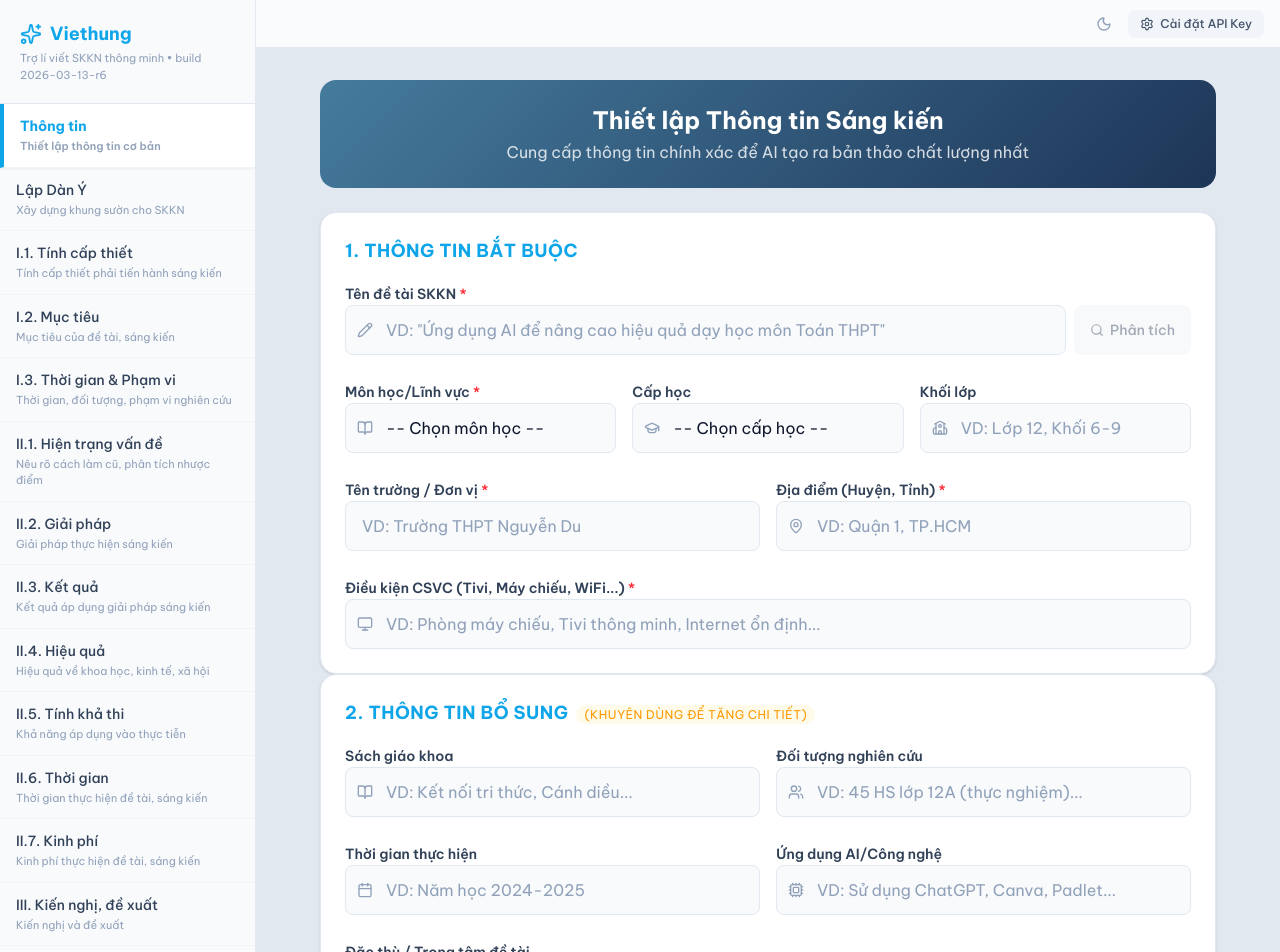
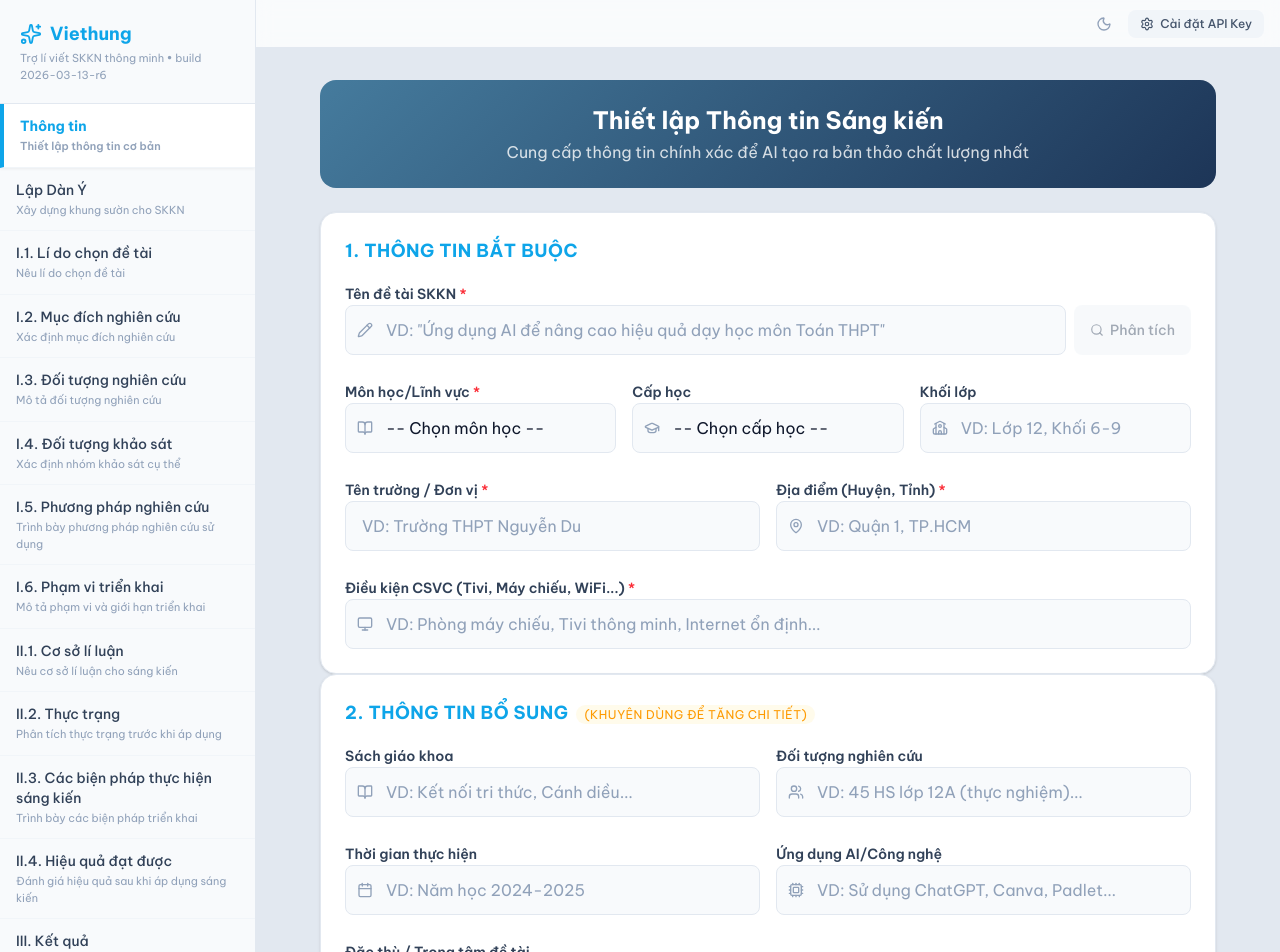
Before and after one commit to viethungnvmt-maker/skknpro, a React (Vite) app: page / in a window 1280 px wide. Shown: the top 952 px of the page. Built offline with nearby package versions, Linux system fonts and the light colour scheme.

Commit message:
Add files via upload

```diff
--- a/src/App.tsx
+++ b/src/App.tsx
@@ -42,22 +42,48 @@
 
 // Section names for writing steps
 const SECTION_MAP: { [key: number]: string } = {
-  2: 'I.1. Tính cấp thiết phải tiến hành sáng kiến',
-  3: 'I.2. Mục tiêu của đề tài, sáng kiến',
-  4: 'I.3. Thời gian, đối tượng, phạm vi nghiên cứu',
-  5: 'II.1. Hiện trạng vấn đề',
-  6: 'II.2. Giải pháp thực hiện sáng kiến',
-  7: 'II.3. Kết quả sau khi áp dụng giải pháp sáng kiến',
-  8: 'II.4. Hiệu quả của sáng kiến',
-  9: 'II.5. Tính khả thi',
-  10: 'II.6. Thời gian thực hiện',
-  11: 'II.7. Kinh phí thực hiện',
-  12: 'III. Kiến nghị, đề xuất',
+  2: 'I.1. Lí do chọn đề tài',
+  3: 'I.2. Mục đích nghiên cứu',
+  4: 'I.3. Đối tượng nghiên cứu',
+  5: 'I.4. Đối tượng khảo sát',
+  6: 'I.5. Phương pháp nghiên cứu',
+  7: 'I.6. Phạm vi triển khai',
+  8: 'II.1. Cơ sở lí luận',
+  9: 'II.2. Thực trạng',
+  10: 'II.3. Các biện pháp thực hiện sáng kiến',
+  11: 'II.4. Hiệu quả đạt được sau khi áp dụng sáng kiến',
+  12: 'III. Kết quả',
 };
 
 // Step 13 is export/review of all sections// Step 13 is export/review of all sections
 const REVIEW_MAP: { [key: number]: number } = {};
 const SECTION_ORDER = Object.values(SECTION_MAP);
+
+const SECTION_NAME_MIGRATION: Record<string, string> = {
+  'I.1. Tính cấp thiết phải tiến hành sáng kiến': 'I.1. Lí do chọn đề tài',
+  'I.2. Mục tiêu của đề tài, sáng kiến': 'I.2. Mục đích nghiên cứu',
+  'I.3. Thời gian, đối tượng, phạm vi nghiên cứu': 'I.3. Đối tượng nghiên cứu',
+  'II.1. Hiện trạng vấn đề': 'II.2. Thực trạng',
+  'II.2. Giải pháp thực hiện sáng kiến': 'II.3. Các biện pháp thực hiện sáng kiến',
+  'II.3. Kết quả sau khi áp dụng giải pháp sáng kiến': 'III. Kết quả',
+  'II.4. Hiệu quả của sáng kiến': 'II.4. Hiệu quả đạt được sau khi áp dụng sáng kiến',
+  'II.5. Tính khả thi': 'II.4. Hiệu quả đạt được sau khi áp dụng sáng kiến',
+  'II.6. Thời gian thực hiện': 'I.6. Phạm vi triển khai',
+  'II.7. Kinh phí thực hiện': 'II.3. Các biện pháp thực hiện sáng kiến',
+  'III. Kiến nghị, đề xuất': 'III. Kết quả',
+};
+
+const remapSectionKeys = (sections: Record<string, string>) => Object.entries(sections || {}).reduce<Record<string, string>>((acc, [name, value]) => {
+  const mappedName = SECTION_NAME_MIGRATION[name] || name;
+  const current = acc[mappedName] || '';
+  const incoming = String(value || '');
+
+  if (!current || estimateWordCount(incoming) > estimateWordCount(current)) {
+    acc[mappedName] = incoming;
+  }
+
+  return acc;
+}, {});
 
 const serializeLengthPlans = (plans: ReturnType<typeof getAllSectionLengthPlans>) =>
   plans.reduce<Record<string, LockedLengthPlan>>((acc, { sectionName, ...plan }) => {
@@ -130,9 +156,12 @@
 const MAX_EXPORT_SECTIONS_PER_PASS = 4;
 const APP_BUILD_TAG = '2026-03-13-r6';
 const normalizeLoadedData = (candidate: SKKNData): SKKNData => {
+  const normalizedSections = remapSectionKeys(candidate.sections || {});
+
   if (!candidate.confirmedRequirements) {
     return {
       ...candidate,
+      sections: normalizedSections,
       lockedInfo: null,
       lockedPageLimit: '',
       lockedLengthPlans: {},
@@ -145,6 +174,7 @@
 
   return {
     ...candidate,
+    sections: normalizedSections,
     lockedInfo,
     lockedPageLimit,
     lockedLengthPlans,
@@ -168,27 +198,27 @@
         const parsed = JSON.parse(oldSaved);
         // Map old section names to new section names
         const sectionMigration: { [key: string]: string } = {
-          'I. Đặt vấn đề': 'I.1. Tính cấp thiết phải tiến hành sáng kiến',
-          'II.1. Hiện trạng vấn đề': 'II.1. Hiện trạng vấn đề',
-          'II.2. Giải pháp thực hiện sáng kiến': 'II.2. Giải pháp thực hiện sáng kiến',
-          'II.3. Kết quả sau khi áp dụng giải pháp sáng kiến': 'II.3. Kết quả sau khi áp dụng giải pháp sáng kiến',
-          'II.4. Hiệu quả của sáng kiến': 'II.4. Hiệu quả của sáng kiến',
-          'II.5. Tính khả thi': 'II.5. Tính khả thi',
-          'II.6-7. Thời gian & Kinh phí thực hiện': 'II.6. Thời gian thực hiện',
-          'III. Kiến nghị, đề xuất': 'III. Kiến nghị, đề xuất',
+          'I. Đặt vấn đề': 'I.1. Lí do chọn đề tài',
+          'II.1. Hiện trạng vấn đề': 'II.2. Thực trạng',
+          'II.2. Giải pháp thực hiện sáng kiến': 'II.3. Các biện pháp thực hiện sáng kiến',
+          'II.3. Kết quả sau khi áp dụng giải pháp sáng kiến': 'III. Kết quả',
+          'II.4. Hiệu quả của sáng kiến': 'II.4. Hiệu quả đạt được sau khi áp dụng sáng kiến',
+          'II.5. Tính khả thi': 'II.4. Hiệu quả đạt được sau khi áp dụng sáng kiến',
+          'II.6-7. Thời gian & Kinh phí thực hiện': 'I.6. Phạm vi triển khai',
+          'III. Kiến nghị, đề xuất': 'III. Kết quả',
         };
         const legacyCurrentSections: { [key: string]: string } = {
-          'I.1. T�nh c?p thi?t ph?i ti?n h�nh s�ng ki?n': 'I.1. Tính cấp thiết phải tiến hành sáng kiến',
-          'I.2. M?c ti�u c?a d? t�i, s�ng ki?n': 'I.2. Mục tiêu của đề tài, sáng kiến',
-          'I.3. Th?i gian, d?i tu?ng, ph?m vi nghi�n c?u': 'I.3. Thời gian, đối tượng, phạm vi nghiên cứu',
-          'II.1. Hi?n tr?ng v?n d?': 'II.1. Hiện trạng vấn đề',
-          'II.2. Gi?i ph�p th?c hi?n s�ng ki?n': 'II.2. Giải pháp thực hiện sáng kiến',
-          'II.3. K?t qu? sau khi �p d?ng gi?i ph�p s�ng ki?n': 'II.3. Kết quả sau khi áp dụng giải pháp sáng kiến',
-          'II.4. Hi?u qu? c?a s�ng ki?n': 'II.4. Hiệu quả của sáng kiến',
-          'II.5. T�nh kh? thi': 'II.5. Tính khả thi',
-          'II.6. Th?i gian th?c hi?n': 'II.6. Thời gian thực hiện',
-          'II.7. Kinh ph� th?c hi?n': 'II.7. Kinh phí thực hiện',
-          'III. Ki?n ngh?, d? xu?t': 'III. Kiến nghị, đề xuất',
+          'I.1. T�nh c?p thi?t ph?i ti?n h�nh s�ng ki?n': 'I.1. Lí do chọn đề tài',
+          'I.2. M?c ti�u c?a d? t�i, s�ng ki?n': 'I.2. Mục đích nghiên cứu',
+          'I.3. Th?i gian, d?i tu?ng, ph?m vi nghi�n c?u': 'I.3. Đối tượng nghiên cứu',
+          'II.1. Hi?n tr?ng v?n d?': 'II.2. Thực trạng',
+          'II.2. Gi?i ph�p th?c hi?n s�ng ki?n': 'II.3. Các biện pháp thực hiện sáng kiến',
+          'II.3. K?t qu? sau khi �p d?ng gi?i ph�p s�ng ki?n': 'III. Kết quả',
+          'II.4. Hi?u qu? c?a s�ng ki?n': 'II.4. Hiệu quả đạt được sau khi áp dụng sáng kiến',
+          'II.5. T�nh kh? thi': 'II.4. Hiệu quả đạt được sau khi áp dụng sáng kiến',
+          'II.6. Th?i gian th?c hi?n': 'I.6. Phạm vi triển khai',
+          'II.7. Kinh ph� th?c hi?n': 'II.3. Các biện pháp thực hiện sáng kiến',
+          'III. Ki?n ngh?, d? xu?t': 'III. Kết quả',
         };
         const newSections: { [key: string]: string } = {};
         if (parsed.sections) {
@@ -725,6 +755,48 @@
     return typeof html === 'string' ? html : '';
   };
 
+  const buildReferencesSectionMarkdown = (sections: Record<string, string>) => {
+    const title = activeInfo.title?.trim() || 'đề tài sáng kiến';
+    const subject = activeInfo.subject?.trim() || 'môn học';
+    const grade = activeInfo.grade?.trim() || 'lớp học';
+    const school = activeInfo.school?.trim() || 'đơn vị công tác';
+    const textbook = activeInfo.textbook?.trim();
+    const year = new Date().getFullYear();
+
+    const urlSet = new Set<string>();
+    SECTION_ORDER.forEach((sectionName) => {
+      const sectionContent = sections[sectionName] || '';
+      const matches = sectionContent.match(/https?:\/\/[^\s)]+/g) || [];
+      matches.forEach((rawUrl) => {
+        const cleaned = rawUrl.replace(/[.,;:!?]+$/, '');
+        if (cleaned) urlSet.add(cleaned);
+      });
+    });
+
+    const references: string[] = [
+      'Bộ Giáo dục và Đào tạo (2018). Chương trình Giáo dục phổ thông tổng thể.',
+      `Bộ Giáo dục và Đào tạo (${year}). Văn bản hướng dẫn thực hiện nhiệm vụ năm học và đổi mới phương pháp dạy học.`,
+      textbook
+        ? `${textbook}. Tài liệu dạy học sử dụng tại ${school}.`
+        : `Sách giáo khoa ${subject} ${grade}. Bộ sách đang sử dụng tại ${school}.`,
+      `Kế hoạch giáo dục của ${school} liên quan đến đề tài "${title}".`,
+      'Tài liệu chuyên môn, sáng kiến kinh nghiệm và báo cáo tổng kết của tổ/nhóm chuyên môn tại đơn vị.',
+    ];
+
+    if (urlSet.size > 0) {
+      Array.from(urlSet)
+        .slice(0, 8)
+        .forEach((url, index) => {
+          references.push(`Nguồn trực tuyến ${index + 1}: ${url} (truy cập ngày ${new Date().toLocaleDateString('vi-VN')}).`);
+        });
+    }
+
+    return [
+      '## Phần IV. Tài liệu tham khảo',
+      '',
+      ...references.map((item, index) => `${index + 1}. ${item}`),
+    ].join('\n');
+  };
   const resetData = () => {
     Swal.fire({
       title: 'Xóa dữ liệu?',
@@ -1507,7 +1579,11 @@
     setIsLoading(true);
     try {
       const { sections } = await normalizeDraftForExport(true);
-      const allContent = SECTION_ORDER.map((sectionName) => sections[sectionName] || '').join('\n\n---\n\n');
+      const referencesMarkdown = buildReferencesSectionMarkdown(sections);
+      const allContent = [
+        ...SECTION_ORDER.map((sectionName) => sections[sectionName] || ''),
+        referencesMarkdown,
+      ].join('\n\n---\n\n');
       const blob = new Blob([allContent], { type: 'text/markdown' });
       const url = URL.createObjectURL(blob);
       const a = document.createElement('a');
@@ -1527,6 +1603,10 @@
     setIsLoading(true);
     try {
       const { sections: exportSections } = await normalizeDraftForExport(true);
+      const referencesMarkdown = buildReferencesSectionMarkdown(exportSections);
+      const referencesBodyHtml = renderMarkdown(
+        referencesMarkdown.replace(/^##\s*(?:Phần\s*)?IV\.\s*Tài liệu tham khảo\s*$/im, '').trim(),
+      );
 
       const getSectionHtml = (stepId: number) => {
         const sectionName = SECTION_MAP[stepId];
@@ -1545,9 +1625,10 @@
 
         md = md.replace(/^#{0,6}\s*I\.\s*(ĐẶT VẤN ĐỀ|Đặt vấn đề).*$/gim, '');
         md = md.replace(/^#{0,6}\s*II\.\s*(NỘI DUNG|Nội dung).*$/gim, '');
-        md = md.replace(/^#{0,6}\s*III\.\s*(KIẾN NGHỊ|Kiến nghị).*$/gim, '');
-        md = md.replace(/^#{0,6}\s*I{1,3}[\.\d]*[\.\-\s].*?(Đặt vấn đề|Tính cấp thiết|Mục tiêu|Thời gian.*đối tượng|Hiện trạng|Giải pháp|Kết quả|Hiệu quả|Tính khả thi|Kinh phí|Kiến nghị|ĐẶT VẤN ĐỀ|NỘI DUNG).*$/gim, '');
-        md = md.replace(/^#{0,6}\s*\d+[\.\)]\s*(Tính cấp thiết|Mục tiêu|Thời gian.*đối tượng|Hiện trạng|Giải pháp|Kết quả|Hiệu quả|Tính khả thi|Thời gian thực hiện|Kinh phí|Kiến nghị).*$/gim, '');
+        md = md.replace(/^#{0,6}\s*III\.\s*(KIẾN NGHỊ|Kiến nghị|KẾT QUẢ|Kết quả).*$/gim, '');
+        md = md.replace(/^#{0,6}\s*Phần\s*[IVX]+\.\s*.*$/gim, '');
+        md = md.replace(/^#{0,6}\s*I{1,3}[\.\d]*[\.\-\s].*?(Đặt vấn đề|Lí do chọn đề tài|Lý do chọn đề tài|Mục đích nghiên cứu|Đối tượng nghiên cứu|Đối tượng khảo sát|Phương pháp nghiên cứu|Phạm vi triển khai|Hiện trạng|Thực trạng|Cơ sở lí luận|Giải pháp|Các biện pháp|Kết quả|Hiệu quả|Hiệu quả đạt được|Tính khả thi|Kinh phí|Kiến nghị|ĐẶT VẤN ĐỀ|NỘI DUNG).*$/gim, '');
+        md = md.replace(/^#{0,6}\s*\d+[\.\)]\s*(Lí do chọn đề tài|Lý do chọn đề tài|Mục đích nghiên cứu|Đối tượng nghiên cứu|Đối tượng khảo sát|Phương pháp nghiên cứu|Phạm vi triển khai|Cơ sở lí luận|Thực trạng|Hiện trạng|Các biện pháp|Giải pháp|Kết quả|Hiệu quả|Hiệu quả đạt được|Tính khả thi|Thời gian thực hiện|Kinh phí|Kiến nghị).*$/gim, '');
         md = md.replace(/\n{3,}/g, '\n\n');
         md = md.trim();
 
@@ -1560,45 +1641,48 @@
       const bodyHtml = `
 <h1 style="text-align:center; font-size:16pt; font-weight:bold;">NỘI DUNG SÁNG KIẾN KINH NGHIỆM</h1>
 
-<h2 style="font-size:14pt; font-weight:bold;">I. Đặt vấn đề</h2>
-
-<h3 style="font-size:13pt; font-weight:bold;">1. Tính cấp thiết phải tiến hành sáng kiến</h3>
+<h2 style="font-size:14pt; font-weight:bold;">Phần I. Đặt vấn đề</h2>
+
+<h3 style="font-size:13pt; font-weight:bold;">1. Lí do chọn đề tài</h3>
 <div style="margin-bottom:12pt;">${getSectionHtml(2)}</div>
 
-<h3 style="font-size:13pt; font-weight:bold;">2. Mục tiêu của đề tài, sáng kiến</h3>
+<h3 style="font-size:13pt; font-weight:bold;">2. Mục đích nghiên cứu</h3>
 <div style="margin-bottom:12pt;">${getSectionHtml(3)}</div>
 
-<h3 style="font-size:13pt; font-weight:bold;">3. Thời gian, đối tượng, phạm vi nghiên cứu</h3>
+<h3 style="font-size:13pt; font-weight:bold;">3. Đối tượng nghiên cứu</h3>
 <div style="margin-bottom:12pt;">${getSectionHtml(4)}</div>
 
-<h2 style="font-size:14pt; font-weight:bold;">II. Nội dung của sáng kiến</h2>
-
-<h3 style="font-size:13pt; font-weight:bold;">1. Hiện trạng vấn đề</h3>
+<h3 style="font-size:13pt; font-weight:bold;">4. Đối tượng khảo sát</h3>
 <div style="margin-bottom:12pt;">${getSectionHtml(5)}</div>
 
-<h3 style="font-size:13pt; font-weight:bold;">2. Giải pháp thực hiện sáng kiến để giải quyết vấn đề</h3>
+<h3 style="font-size:13pt; font-weight:bold;">5. Phương pháp nghiên cứu</h3>
 <div style="margin-bottom:12pt;">${getSectionHtml(6)}</div>
 
-<h3 style="font-size:13pt; font-weight:bold;">3. Kết quả sau khi áp dụng giải pháp sáng kiến tại đơn vị</h3>
+<h3 style="font-size:13pt; font-weight:bold;">6. Phạm vi triển khai</h3>
 <div style="margin-bottom:12pt;">${getSectionHtml(7)}</div>
 
-<h3 style="font-size:13pt; font-weight:bold;">4. Hiệu quả của sáng kiến</h3>
-<h4 style="font-size:13pt; font-weight:bold; font-style:italic;">4.1. Hiệu quả về khoa học</h4>
-<h4 style="font-size:13pt; font-weight:bold; font-style:italic;">4.2. Hiệu quả về kinh tế</h4>
-<h4 style="font-size:13pt; font-weight:bold; font-style:italic;">4.3. Hiệu quả về xã hội</h4>
+<h2 style="font-size:14pt; font-weight:bold;">Phần II. Giải quyết vấn đề</h2>
+
+<h3 style="font-size:13pt; font-weight:bold;">1. Cơ sở lí luận</h3>
 <div style="margin-bottom:12pt;">${getSectionHtml(8)}</div>
 
-<h3 style="font-size:13pt; font-weight:bold;">5. Tính khả thi (khả năng áp dụng vào thực tiễn công tác của đơn vị, địa phương)</h3>
+<h3 style="font-size:13pt; font-weight:bold;">2. Thực trạng</h3>
 <div style="margin-bottom:12pt;">${getSectionHtml(9)}</div>
 
-<h3 style="font-size:13pt; font-weight:bold;">6. Thời gian thực hiện đề tài, sáng kiến</h3>
+<h3 style="font-size:13pt; font-weight:bold;">3. Các biện pháp thực hiện sáng kiến</h3>
+<h4 style="font-size:13pt; font-weight:bold; font-style:italic;">3.1. Biện pháp 1: Ứng dụng sáng tác nhạc AI vào phần khởi động</h4>
+<h4 style="font-size:13pt; font-weight:bold; font-style:italic;">3.2. Biện pháp 2: Ứng dụng sáng tác nhạc AI vào phần di chuyển đội hình (tròn sang ngang, tròn sang U, U sang ngang)</h4>
+<h4 style="font-size:13pt; font-weight:bold; font-style:italic;">3.3. Biện pháp 3: Ứng dụng sáng tác nhạc AI vào phần thả lỏng</h4>
 <div style="margin-bottom:12pt;">${getSectionHtml(10)}</div>
 
-<h3 style="font-size:13pt; font-weight:bold;">7. Kinh phí thực hiện đề tài, sáng kiến</h3>
+<h3 style="font-size:13pt; font-weight:bold;">4. Hiệu quả đạt được sau khi áp dụng sáng kiến</h3>
 <div style="margin-bottom:12pt;">${getSectionHtml(11)}</div>
 
-<h2 style="font-size:14pt; font-weight:bold;">III. Kiến nghị, đề xuất</h2>
+<h2 style="font-size:14pt; font-weight:bold;">Phần III. Kết quả</h2>
 <div style="margin-bottom:12pt;">${getSectionHtml(12)}</div>
+
+<h2 style="font-size:14pt; font-weight:bold;">Phần IV. Tài liệu tham khảo</h2>
+<div style="margin-bottom:12pt;">${referencesBodyHtml}</div>
 `;
 
       const docHtml = `
--- a/src/services/gemini.ts
+++ b/src/services/gemini.ts
@@ -8,17 +8,17 @@
 const MAX_SECTION_OUTPUT_TOKENS = 8192;
 
 const SECTION_LENGTH_WEIGHTS: Record<string, number> = {
-  'I.1. Tính cấp thiết phải tiến hành sáng kiến': 0.08,
-  'I.2. Mục tiêu của đề tài, sáng kiến': 0.04,
-  'I.3. Thời gian, đối tượng, phạm vi nghiên cứu': 0.03,
-  'II.1. Hiện trạng vấn đề': 0.1,
-  'II.2. Giải pháp thực hiện sáng kiến': 0.25,
-  'II.3. Kết quả sau khi áp dụng giải pháp sáng kiến': 0.15,
-  'II.4. Hiệu quả của sáng kiến': 0.15,
-  'II.5. Tính khả thi': 0.06,
-  'II.6. Thời gian thực hiện': 0.03,
-  'II.7. Kinh phí thực hiện': 0.02,
-  'III. Kiến nghị, đề xuất': 0.1,
+  'I.1. Lí do chọn đề tài': 0.07,
+  'I.2. Mục đích nghiên cứu': 0.06,
+  'I.3. Đối tượng nghiên cứu': 0.05,
+  'I.4. Đối tượng khảo sát': 0.05,
+  'I.5. Phương pháp nghiên cứu': 0.06,
+  'I.6. Phạm vi triển khai': 0.06,
+  'II.1. Cơ sở lí luận': 0.10,
+  'II.2. Thực trạng': 0.12,
+  'II.3. Các biện pháp thực hiện sáng kiến': 0.24,
+  'II.4. Hiệu quả đạt được sau khi áp dụng sáng kiến': 0.12,
+  'III. Kết quả': 0.07,
 };
 
 const SECTION_NAMES = Object.keys(SECTION_LENGTH_WEIGHTS);
@@ -418,20 +418,24 @@
     ${info.extraTables ? '- Yêu cầu bổ sung bảng biểu, số liệu thống kê' : ''}
     ${info.customRequirements ? `- Yêu cầu bổ sung: ${info.customRequirements}` : ''}
 
-    Yêu cầu dàn ý phải bám sát cấu trúc chuẩn SKKN:
-    I. Đặt vấn đề
-      1. Tính cấp thiết phải tiến hành sáng kiến
-      2. Mục tiêu của đề tài, sáng kiến
-      3. Thời gian, đối tượng, phạm vi nghiên cứu
-    II. Nội dung của sáng kiến
-      1. Hiện trạng vấn đề
-      2. Giải pháp thực hiện sáng kiến để giải quyết vấn đề
-      3. Kết quả sau khi áp dụng giải pháp sáng kiến tại đơn vị
-      4. Hiệu quả của sáng kiến
-      5. Tính khả thi
-      6. Thời gian thực hiện đề tài, sáng kiến
-      7. Kinh phí thực hiện đề tài, sáng kiến
-    III. Kiến nghị, đề xuất
+    Yêu cầu dàn ý phải bám sát cấu trúc chuẩn SKKN sau:
+    Phần I. Đặt vấn đề
+      1. Lí do chọn đề tài
+      2. Mục đích nghiên cứu
+      3. Đối tượng nghiên cứu
+      4. Đối tượng khảo sát
+      5. Phương pháp nghiên cứu
+      6. Phạm vi triển khai
+    Phần II. Giải quyết vấn đề
+      1. Cơ sở lí luận
+      2. Thực trạng
+      3. Các biện pháp thực hiện sáng kiến
+        3.1. Biện pháp 1: Ứng dụng sáng tác nhạc AI vào phần khởi động
+        3.2. Biện pháp 2: Ứng dụng sáng tác nhạc AI vào phần di chuyển đội hình (tròn sang ngang, tròn sang U, U sang ngang)
+        3.3. Biện pháp 3: Ứng dụng sáng tác nhạc AI vào phần thả lỏng
+      4. Hiệu quả đạt được sau khi áp dụng sáng kiến
+    Phần III. Kết quả
+    Phần IV. Tài liệu tham khảo
 
     QUAN TRỌNG:
     - Chỉ viết dàn ý, không viết nội dung chi tiết.
@@ -481,7 +485,12 @@
     - Không sử dụng LaTeX.
     - Trả về đúng nội dung cuối cùng bằng Markdown, không kèm giải thích.
     ${plan ? `- Mục tiêu độ dài: khoảng ${plan.targetWords} từ, chấp nhận trong khoảng ${plan.minWords}-${plan.maxWords} từ. - BẮT BUỘC không được dưới ${plan.minWords} từ; nếu còn ngắn phải tự viết tiếp cho đủ.` : '- Viết chi tiết, đầy đủ, không tóm tắt.'}
-    ${sectionName.includes('Hiệu quả') ? `- Bắt buộc chia rõ 3 mục con: 4.1. Hiệu quả về khoa học, 4.2. Hiệu quả về kinh tế, 4.3. Hiệu quả về xã hội.` : ''}
+        ${sectionName.includes('II.3. Các biện pháp thực hiện sáng kiến')
+      ? `- Bắt buộc chia rõ 3 mục con: 3.1. Biện pháp 1: Ứng dụng sáng tác nhạc AI vào phần khởi động; 3.2. Biện pháp 2: Ứng dụng sáng tác nhạc AI vào phần di chuyển đội hình (tròn sang ngang, tròn sang U, U sang ngang); 3.3. Biện pháp 3: Ứng dụng sáng tác nhạc AI vào phần thả lỏng.`
+      : ''}
+    ${sectionName.includes('II.4. Hiệu quả đạt được sau khi áp dụng sáng kiến')
+      ? `- Ưu tiên nêu rõ số liệu trước và sau áp dụng, minh chứng định lượng và định tính.`
+      : ''}
   `,
       maxTokens: plan?.maxTokens || 8192,
     };
--- a/src/types.ts
+++ b/src/types.ts
@@ -69,16 +69,16 @@
 export const STEPS = [
   { id: 0, title: 'Thông tin', desc: 'Thiết lập thông tin cơ bản' },
   { id: 1, title: 'Lập Dàn Ý', desc: 'Xây dựng khung sườn cho SKKN' },
-  { id: 2, title: 'I.1. Tính cấp thiết', desc: 'Tính cấp thiết phải tiến hành sáng kiến' },
-  { id: 3, title: 'I.2. Mục tiêu', desc: 'Mục tiêu của đề tài, sáng kiến' },
-  { id: 4, title: 'I.3. Thời gian & Phạm vi', desc: 'Thời gian, đối tượng, phạm vi nghiên cứu' },
-  { id: 5, title: 'II.1. Hiện trạng vấn đề', desc: 'Nêu rõ cách làm cũ, phân tích nhược điểm' },
-  { id: 6, title: 'II.2. Giải pháp', desc: 'Giải pháp thực hiện sáng kiến' },
-  { id: 7, title: 'II.3. Kết quả', desc: 'Kết quả áp dụng giải pháp sáng kiến' },
-  { id: 8, title: 'II.4. Hiệu quả', desc: 'Hiệu quả về khoa học, kinh tế, xã hội' },
-  { id: 9, title: 'II.5. Tính khả thi', desc: 'Khả năng áp dụng vào thực tiễn' },
-  { id: 10, title: 'II.6. Thời gian', desc: 'Thời gian thực hiện đề tài, sáng kiến' },
-  { id: 11, title: 'II.7. Kinh phí', desc: 'Kinh phí thực hiện đề tài, sáng kiến' },
-  { id: 12, title: 'III. Kiến nghị, đề xuất', desc: 'Kiến nghị và đề xuất' },
+  { id: 2, title: 'I.1. Lí do chọn đề tài', desc: 'Nêu lí do chọn đề tài' },
+  { id: 3, title: 'I.2. Mục đích nghiên cứu', desc: 'Xác định mục đích nghiên cứu' },
+  { id: 4, title: 'I.3. Đối tượng nghiên cứu', desc: 'Mô tả đối tượng nghiên cứu' },
+  { id: 5, title: 'I.4. Đối tượng khảo sát', desc: 'Xác định nhóm khảo sát cụ thể' },
+  { id: 6, title: 'I.5. Phương pháp nghiên cứu', desc: 'Trình bày phương pháp nghiên cứu sử dụng' },
+  { id: 7, title: 'I.6. Phạm vi triển khai', desc: 'Mô tả phạm vi và giới hạn triển khai' },
+  { id: 8, title: 'II.1. Cơ sở lí luận', desc: 'Nêu cơ sở lí luận cho sáng kiến' },
+  { id: 9, title: 'II.2. Thực trạng', desc: 'Phân tích thực trạng trước khi áp dụng' },
+  { id: 10, title: 'II.3. Các biện pháp thực hiện sáng kiến', desc: 'Trình bày các biện pháp triển khai' },
+  { id: 11, title: 'II.4. Hiệu quả đạt được', desc: 'Đánh giá hiệu quả sau khi áp dụng sáng kiến' },
+  { id: 12, title: 'III. Kết quả', desc: 'Tổng kết kết quả của sáng kiến' },
   { id: 13, title: 'Xuất SKKN', desc: 'Tổng hợp và xuất file' },
 ];
```
